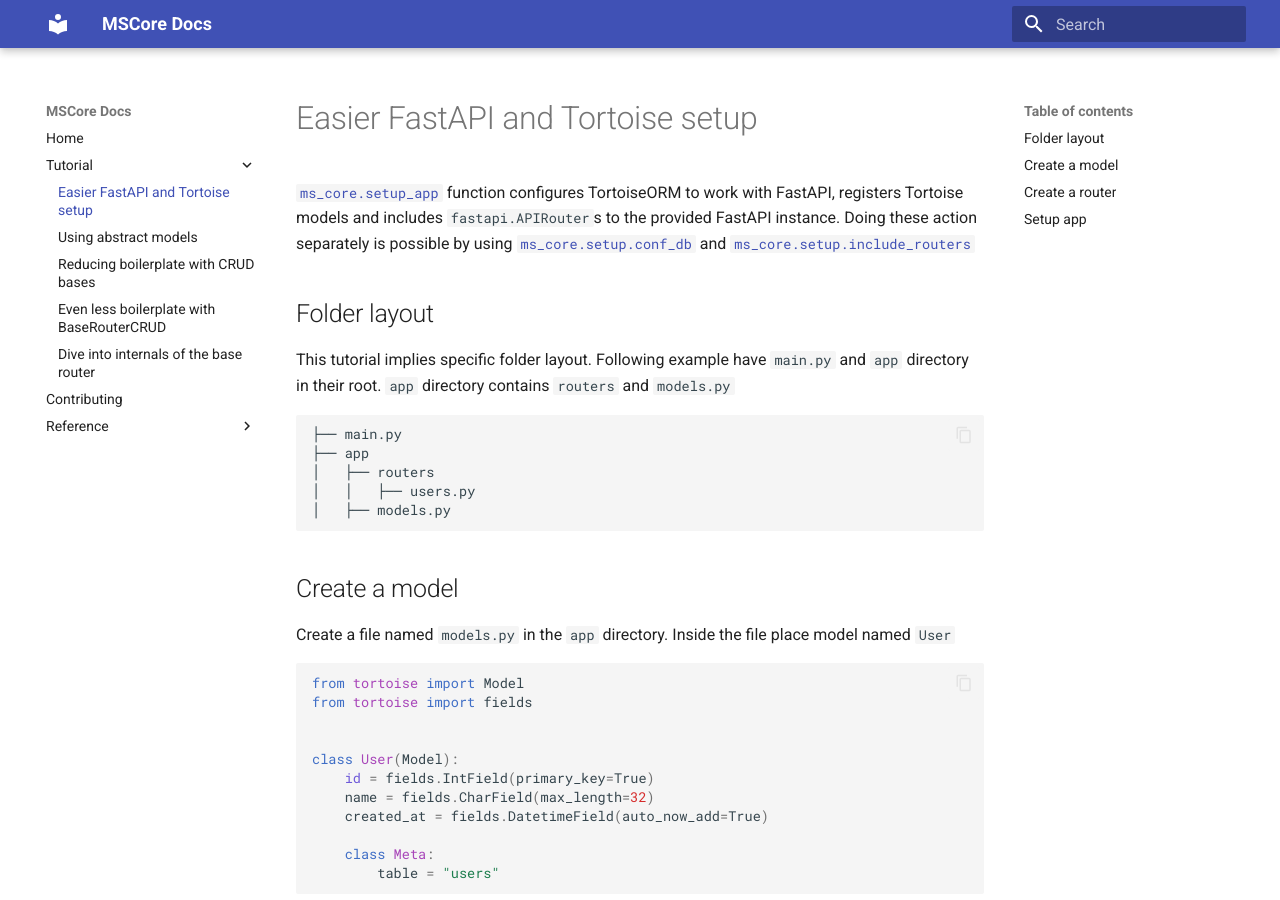
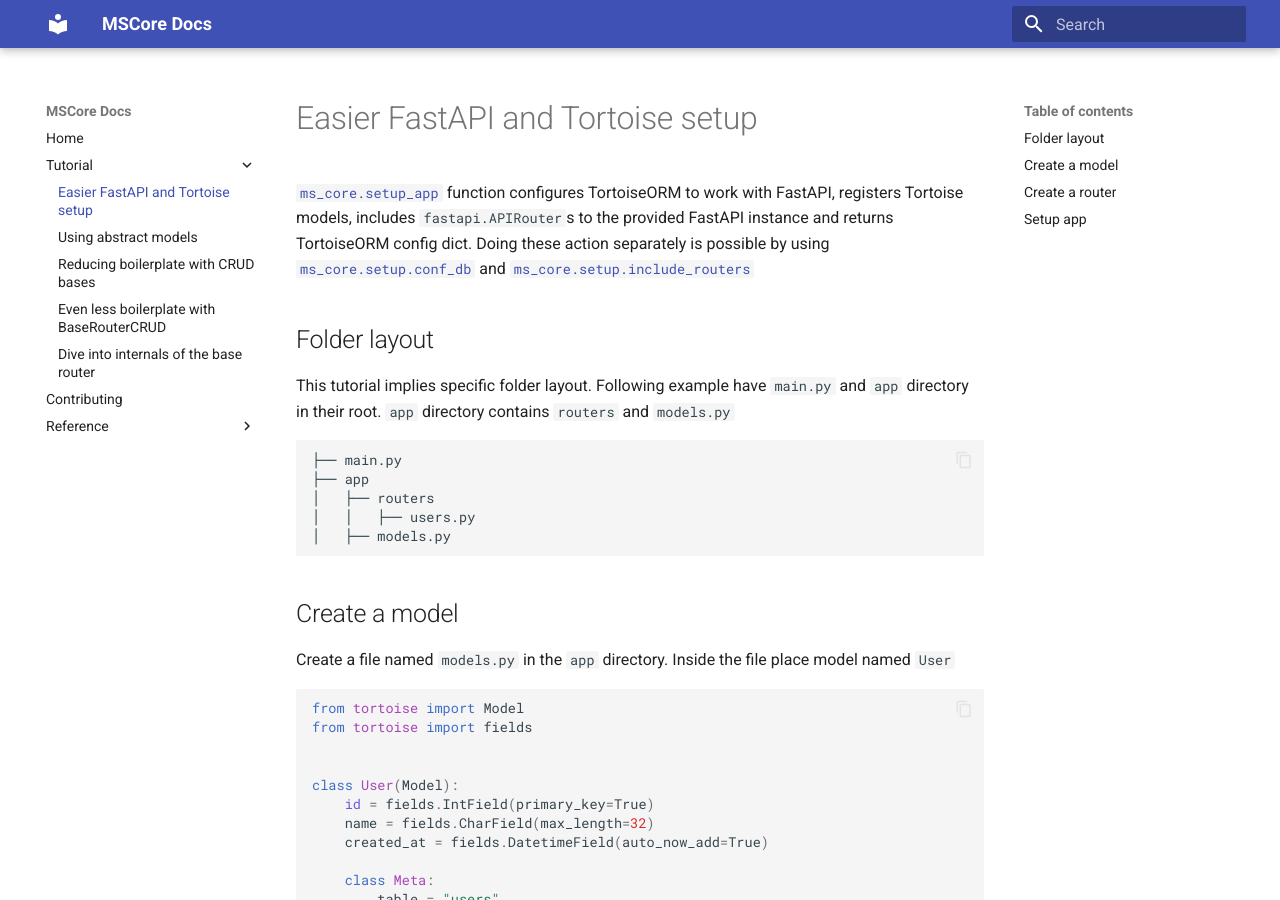
Before and after one commit to HexChap/MSCore, an MkDocs documentation site: the page built from docs/tutorials/setup_app.md, in a window 1280 px wide and 900 px high. Built offline with MkDocs 1.6.1 and Material for MkDocs 9.7.7, drawn with Linux system fonts in a browser that asks for light colours.

Commit message:
Update docs to include setup func return

```diff
--- a/docs/tutorials/setup_app.md
+++ b/docs/tutorials/setup_app.md
@@ -1,6 +1,6 @@
 [`ms_core.setup_app`][1] function configures TortoiseORM to work with
-FastAPI, registers Tortoise models and includes `fastapi.APIRouter`s to the provided
-FastAPI instance. Doing these action separately is possible by using
+FastAPI, registers Tortoise models, includes `fastapi.APIRouter`s to the provided
+FastAPI instance and returns TortoiseORM config dict. Doing these action separately is possible by using
 [`ms_core.setup.conf_db`][2] and [`ms_core.setup.include_routers`][3]
 
 ## Folder layout
```
